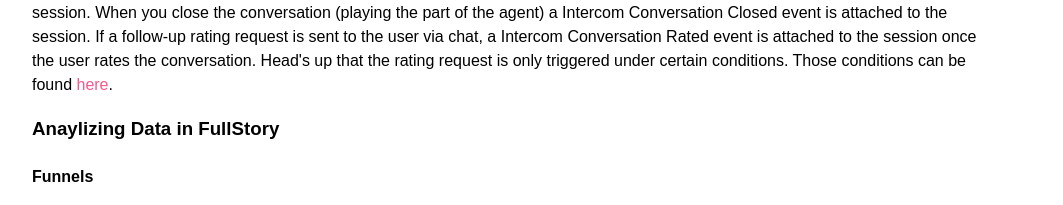
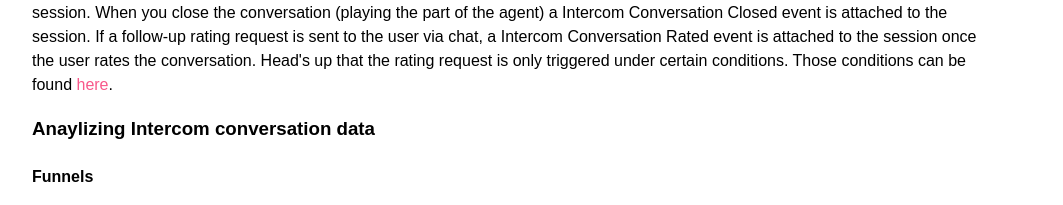
Before and after one commit to patrick-fs/fullstory-intercom, a plain HTML site: page homepage/index.html in a window 1280 px wide. Shown: the part 2979-3184 px from the top of the page, without its empty margins (80-1143 px from the left). Drawn offline with Linux system fonts and the light colour scheme; a web font is replaced by a local one.

Commit message:
casing fix

```diff
--- a/homepage/index.html
+++ b/homepage/index.html
@@ -148,7 +148,7 @@
         Head's up that the rating request is only triggered under certain conditions. Those conditions can be found
         <a href="https://www.intercom.com/help/en/articles/941027-measure-customer-satisfaction-with-conversation-ratings#when-does-operator-send-conversation-ratings">here</a>.
       </p>
-      <h3>Anaylizing Data in FullStory</h3>
+      <h3>Anaylizing Intercom conversation data</h3>
       <h4>Funnels</h4>
       <div class="screenshot"><img src="images/fs_funnel.png"/>
         <p><a href="https://help.fullstory.com/hc/en-us/articles/360045159373-About-Funnels">Funnels</a> can track drop off in customer service conversations</p>
```
Also changed, not shown: README.md.
